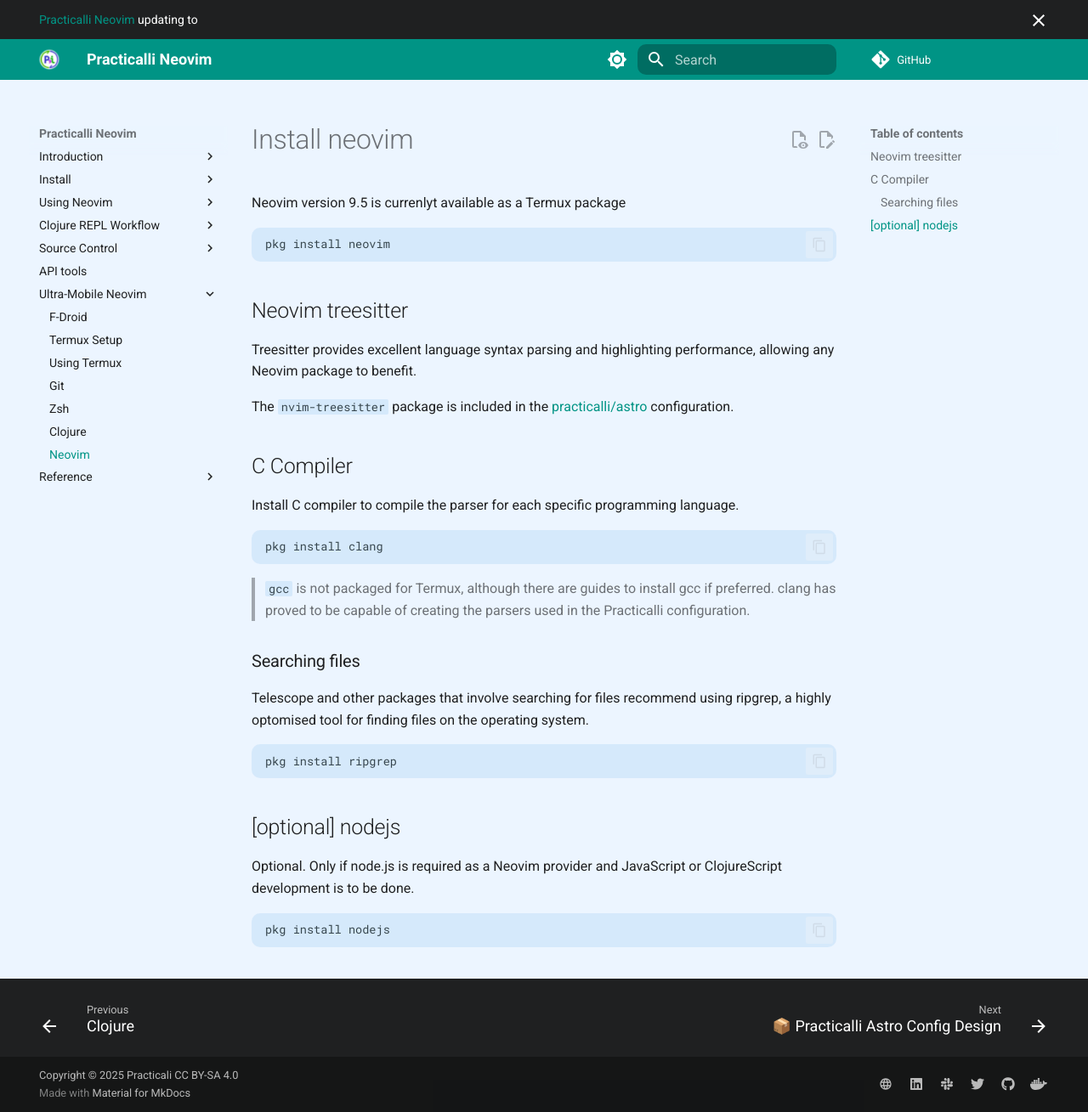
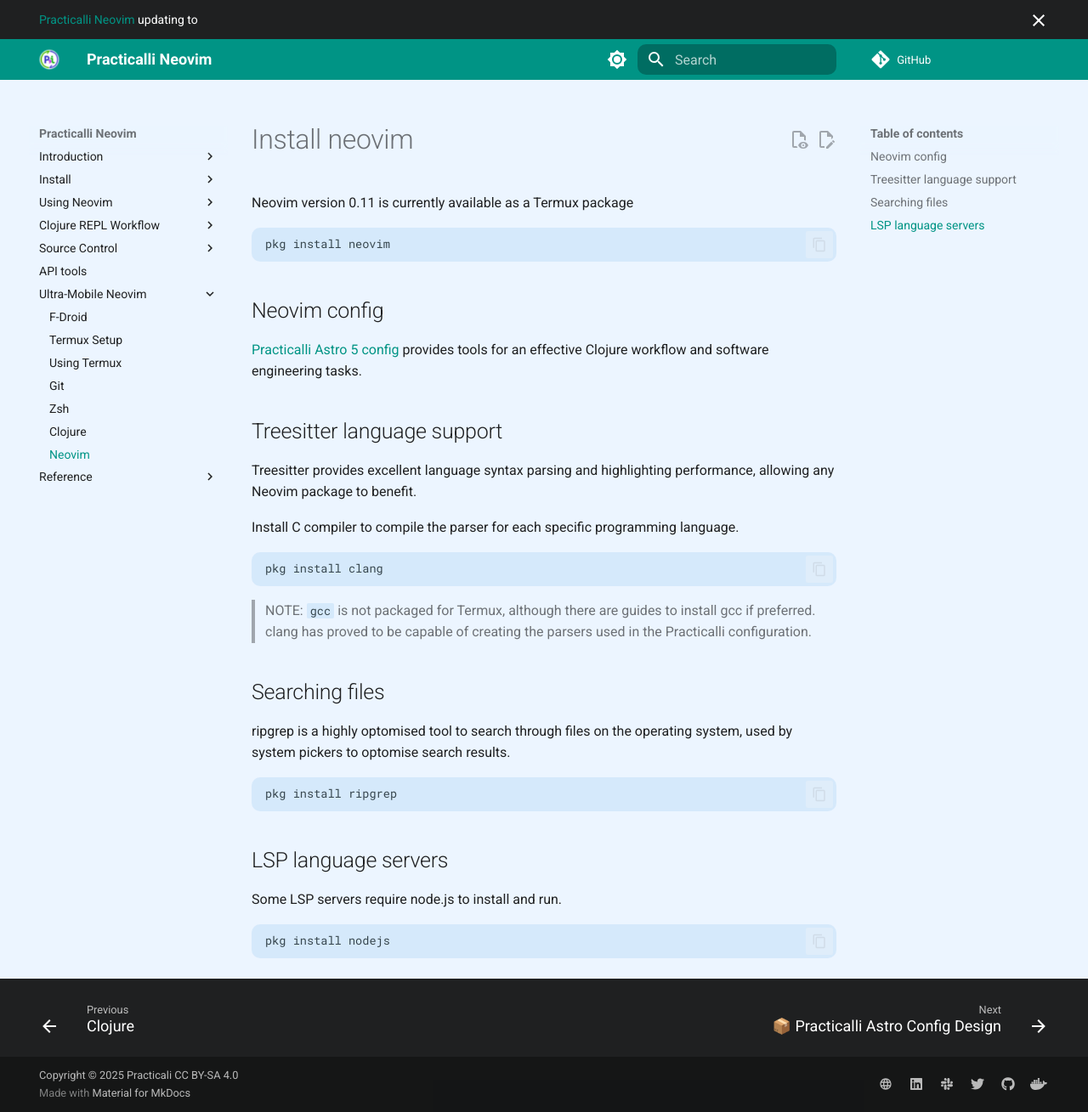
Before and after one commit to practicalli/neovim, an MkDocs documentation site: the page built from docs/termux/neovim.md, in a window 1280 px wide and 1309 px high. Shown: the whole window at 85% size. Built offline with MkDocs 1.6.1 and Material for MkDocs 9.7.7, drawn with Linux system fonts in a browser that asks for light colours; comment, search, counter and statistics services are not loaded.

Commit message:
termux: update to neovim 0.11 and astro5

````diff
--- a/docs/termux/neovim.md
+++ b/docs/termux/neovim.md
@@ -1,45 +1,42 @@
 # Install neovim
 
-Neovim version 9.5 is currenlyt available as a Termux package
+Neovim version 0.11 is currently available as a Termux package
 
 ```
 pkg install neovim
 ```
 
-<!-- TODO: Is there a PPA for development version of Neovim? -->
+## Neovim config
+
+[Practicalli Astro 5 config](/neovim/install/astro5-configuration/) provides tools for an effective Clojure workflow and software engineering tasks.
 
 
-## Neovim treesitter
+## Treesitter language support
 
 Treesitter provides excellent language syntax parsing and highlighting performance, allowing any Neovim package to benefit.
 
-The `nvim-treesitter` package is included in the [practicalli/astro](https://github.com/practicalli/astro){target=_blank} configuration.
-
-
-## C Compiler
-
 Install C compiler to compile the parser for each specific programming language.
 
-```
+```shell
 pkg install clang
 ```
 
-> `gcc` is not packaged for Termux, although there are guides to install gcc if preferred. clang has proved to be capable of creating the parsers used in the Practicalli configuration.
+> NOTE: `gcc` is not packaged for Termux, although there are guides to install gcc if preferred. clang has proved to be capable of creating the parsers used in the Practicalli configuration.
 
 
-### Searching files
+## Searching files
 
-Telescope and other packages that involve searching for files recommend using ripgrep, a highly optomised tool for finding files on the operating system.
+ripgrep is a highly optomised tool to search through files on the operating system, used by system pickers to optomise search results.
 
-```
+```shell
 pkg install ripgrep
 ```
 
 
-## [optional] nodejs
+## LSP language servers
 
-Optional.  Only if node.js is required as a Neovim provider and JavaScript or ClojureScript development is to be done.
+Some LSP servers require node.js to install and run.
 
-```
+```shell
 pkg install nodejs
 ```
````
